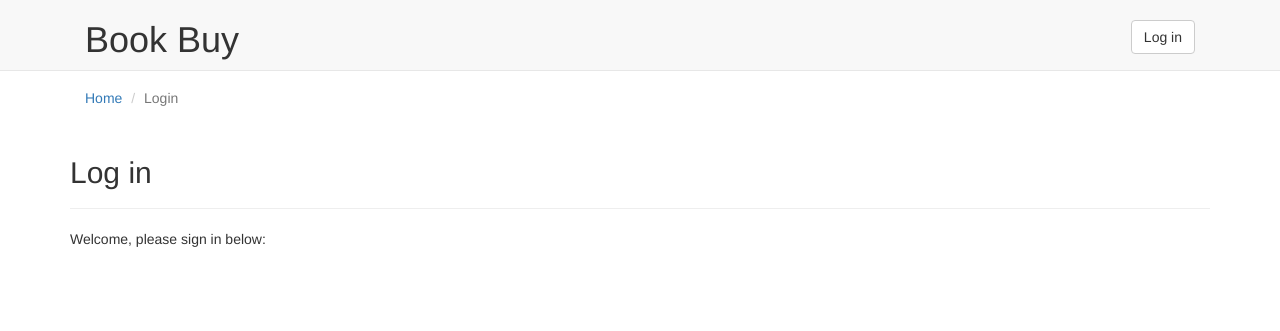
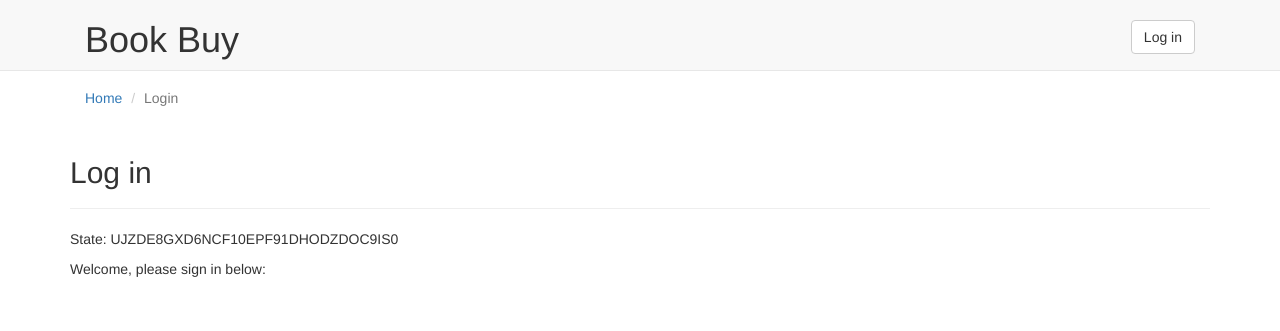
Before and after one commit to drewhontz/bookbuy, a Flask app: page /login in a window 1280 px wide. Shown: the top 331 px of the page. Run offline with Flask 2, Linux system fonts and the light colour scheme; some libraries are stand-ins or nearby versions.

Commit message:
State up, google button added but not working

```diff
--- a/app.py
+++ b/app.py
@@ -18,7 +18,10 @@ def login():
     if request.method == 'POST':
         return redirect('/')
     else:
-        return render_template('login.html')
+        state = ''.join(random.choice(string.ascii_uppercase + string.digits)
+                        for x in xrange(32))
+        login_session['state'] = state
+        return render_template('login.html', state=login_session['state'])
 
 
 @app.route('/JSON')
--- a/templates/base.html
+++ b/templates/base.html
@@ -4,6 +4,8 @@
 	<head>
 		<link href="/static/css/bootstrap.min.css" rel="stylesheet">
 		<link href="/static/css/main.css" rel="stylesheet">
+		<script src="https://apis.google.com/js/platform.js" async defer></script>
+		<meta name="google-signin-client_id" content="1096243348127-tag2guotgjhdss89ib0lep09epp6qp98.apps.googleusercontent.com">
 		<title>Book Buy</title>
 	</head>
 	<body>
--- a/templates/login.html
+++ b/templates/login.html
@@ -8,8 +8,9 @@
   				<li class="active">Login</li>
 			</ol>
 			<article class="page-header"><h2>Log in</h2></article>
+			<p>State: {{state}} </p>
 			<p>Welcome, please sign in below: </p>
-
+			<div class="g-signin2" data-onsuccess="onSignIn"></div>
 		</section>
   </body>
 </html>
```
